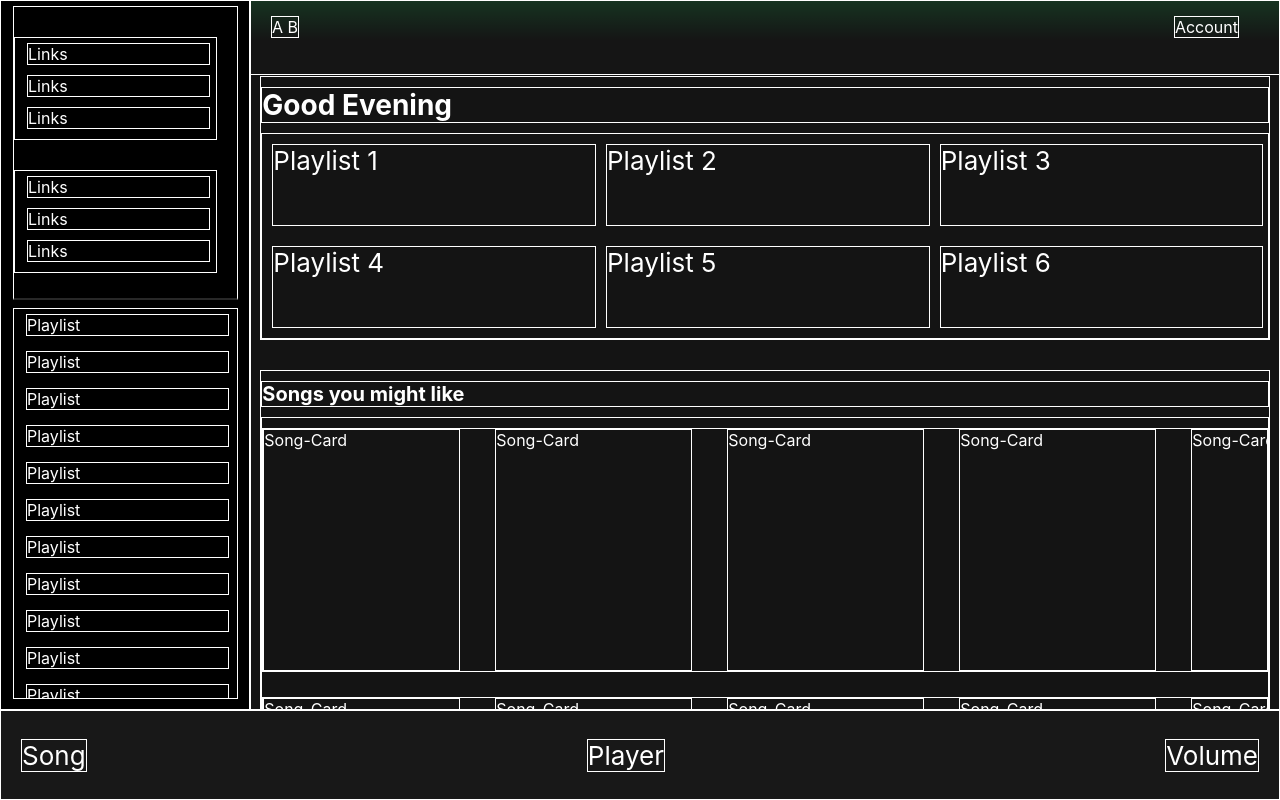
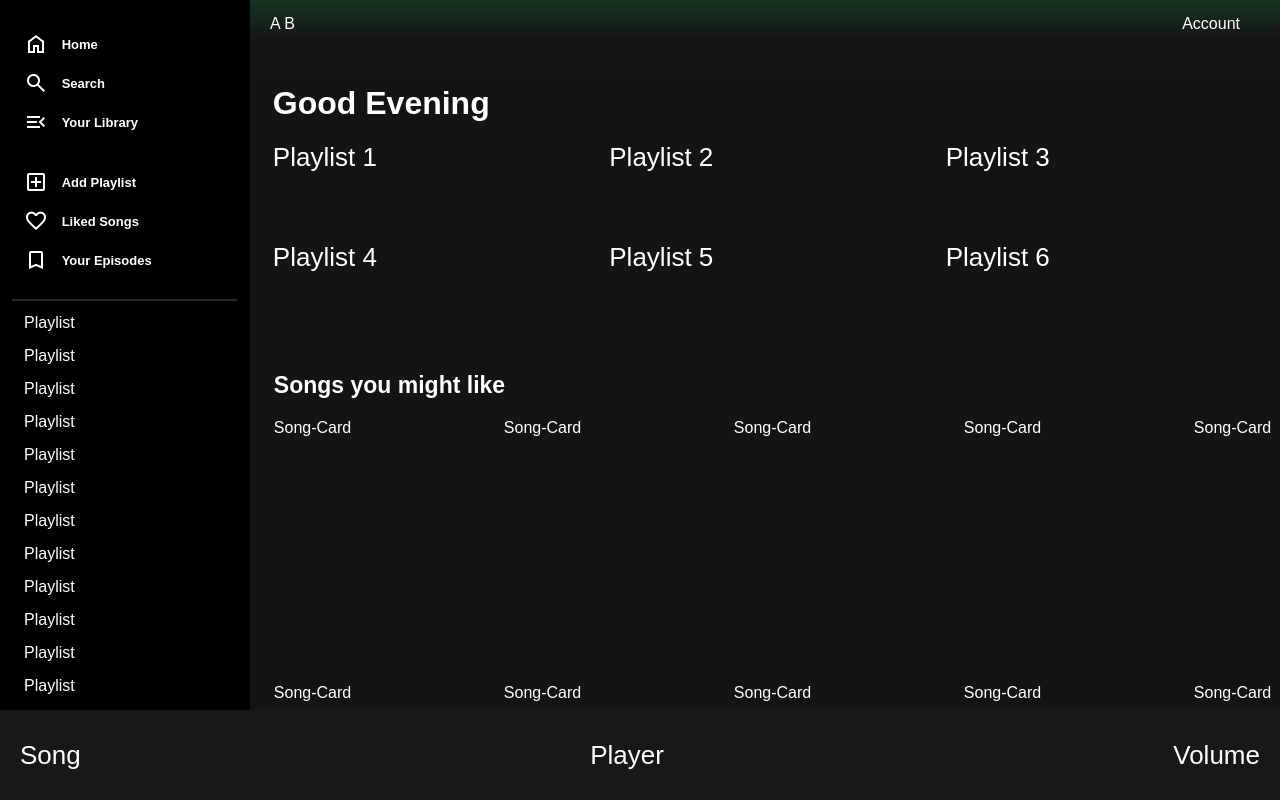
Before and after one commit to Brandon-Alvarez-03/react-ui-project, a React (Create React App) app: page / in a window 1280 px wide. Built offline with nearby package versions, Linux system fonts and the light colour scheme.

Commit message:
css looking fresh

```diff
--- a/public/index.html
+++ b/public/index.html
@@ -3,6 +3,7 @@
   <head>
     <meta charset="utf-8" />
     <link rel="icon" href="%PUBLIC_URL%/favicon.ico" />
+    <link rel="stylesheet" href="https://fonts.googleapis.com/css2?family=Material+Symbols+Outlined:opsz,wght,FILL,GRAD@40,600,1,200" />
     <meta name="viewport" content="width=device-width, initial-scale=1" />
     <!-- <meta name="theme-color" content="#000000" /> -->
     <meta
--- a/src/App.css
+++ b/src/App.css
@@ -16,6 +16,17 @@
   background-color: #121212;
   color: #ffffff;
 
+  font-family: var(
+    --font-family,
+    CircularSp,
+    CircularSp-Arab,
+    CircularSp-Hebr,
+    CircularSp-Cyrl,
+    CircularSp-Grek,
+    CircularSp-Deva,
+    var(--fallback-fonts, sans-serif)
+  );
+
   display: grid;
   grid-template-columns: 250px 1fr;
   grid-template-rows: 75px 1fr 90px;
@@ -25,9 +36,9 @@
     "ft ft";
 }
 
-.App * {
+/* .App * {
   border: 1px solid #ffffff;
-}
+} */
 
 .nav {
   grid-area: nav;
@@ -75,6 +86,7 @@
 .link-box {
   margin-left: 0;
   margin-bottom: 0;
+  color: #ffffff;
 }
 
 .bottom-links {
@@ -103,18 +115,18 @@
 .top-6-container {
   font-size: calc(10px + 2vmin);
   width: 98%;
-  margin: 110px 0 20px 0;
+  margin: 110px 0 20px 25px;
   text-align: left;
 }
 
 .greeting {
-  font-size: 28px;
+  font-size: 32px;
   font-weight: 700;
   margin: 10px 0 10px 0;
 }
 
 .recommendation {
-  font-size: 20px;
+  font-size: 23px;
   font-weight: 700;
   margin: 10px 0 10px 0;
 }
@@ -123,16 +135,17 @@
   display: flex;
   flex-direction: row;
   align-items: center;
-  /* justify-content: space-between; */
+  justify-content: space-between;
   flex-wrap: wrap;
   /* be sure to add the css for each top card as a styled div */
 }
 
 .top-6 * {
   height: 80px;
-  width: 32%;
   min-width: 280px;
-  margin: 10px 0px 10px 10px;
+  /* max-width: 48%; */
+  flex: 1;
+  margin: 10px 10px 10px 0px;
 }
 
 .songs-container {
@@ -142,7 +155,7 @@
   /* justify-content: space-around; */
   /* font-size: calc(10px + 2vmin); */
   width: 98%;
-  margin: 10px 0 20px 0;
+  margin: 10px 0 20px 27px;
   text-align: left;
 }
 
@@ -173,3 +186,16 @@
 .footer * {
   margin: 0 20px 0 20px;
 }
+
+.line {
+  display: inline-flex;
+  margin: auto;
+}
+
+.icon-description {
+  padding-top: 5px;
+  margin-left: -95px;
+  font-size: 0.8125rem;
+  font-weight: 700;
+  color: inherit;
+}
--- a/src/components/sidebar/Links.js
+++ b/src/components/sidebar/Links.js
@@ -1,11 +1,20 @@
 import React from "react";
 
-function Links() {
+function Links(props) {
   return (
     <div className="link-box">
-      <div>Links</div>
-      <div>Links</div>
-      <div>Links</div>
+      <div className="line">
+        <i className="material-symbols-outlined">{props.icon1} </i>
+        <p className="icon-description">{props.description1}</p>
+      </div>
+      <div className="line">
+        <i className="material-symbols-outlined">{props.icon2} </i>
+        <p className="icon-description">{props.description2}</p>
+      </div>
+      <div className="line">
+        <i className="material-symbols-outlined">{props.icon3} </i>
+        <p className="icon-description">{props.description3}</p>
+      </div>
     </div>
   );
 }
--- a/src/components/sidebar/Sidebar.js
+++ b/src/components/sidebar/Sidebar.js
@@ -6,8 +6,22 @@ function Sidebar() {
   return (
     <div className="sidebar">
       <div className="top-links">
-        <Links />
-        <Links />
+        <Links
+          icon1={"Home"}
+          icon2={"Search"}
+          icon3={"Menu_Open"}
+          description1={"Home"}
+          description2={"Search"}
+          description3={"Your Library"}
+        />
+        <Links
+          icon1={"Add_Box"}
+          icon2={"Favorite"}
+          icon3={"Bookmark"}
+          description1={"Add Playlist"}
+          description2={"Liked Songs"}
+          description3={"Your Episodes"}
+        />
       </div>
       <div className="bottom-links">
         <Playlists />
```
